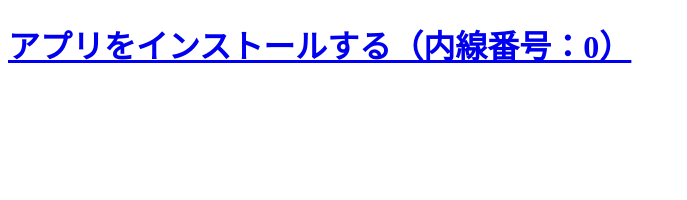
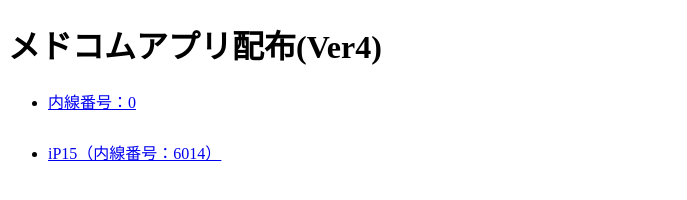
Before and after one commit to jss-y-fujii/distribute-ipa-files, a plain HTML site: page index.html in a window 1280 px wide. Shown: the whole page, without its empty margins (0-687 px from the left). Drawn offline with Linux system fonts and the light colour scheme.

Commit message:
Add files via upload

```diff
--- a/index.html
+++ b/index.html
@@ -3,10 +3,21 @@
 <head>
   <meta charset="UTF-8">
   <title>distribute</title>
+  <style type="text/css">
+    li {
+      margin-bottom: 20pt;
+    }
+  </style>
 </head>
 <body>
-  <h1>
-    <a href="itms-services://?action=download-manifest&url=https://jss-y-fujii.github.io/distribute-ipa-files/extension-number/0/manifest.plist">アプリをインストールする（内線番号：0）</a>
-  </h1>
+  <h1>メドコムアプリ配布(Ver4)</h1>
+  <ul>
+    <li>
+      <a href="itms-services://?action=download-manifest&url=https://jss-y-fujii.github.io/distribute-ipa-files/extension-number/0/manifest.plist">内線番号：0</a>
+    </li>
+    <li>
+      <a href="itms-services://?action=download-manifest&url=https://jss-y-fujii.github.io/distribute-ipa-files/extension-number/6014/manifest.plist">iP15（内線番号：6014）</a>
+    </li>
+  </ul>
 </body>
 </html>
```
Also changed, not shown: 2 other files.
